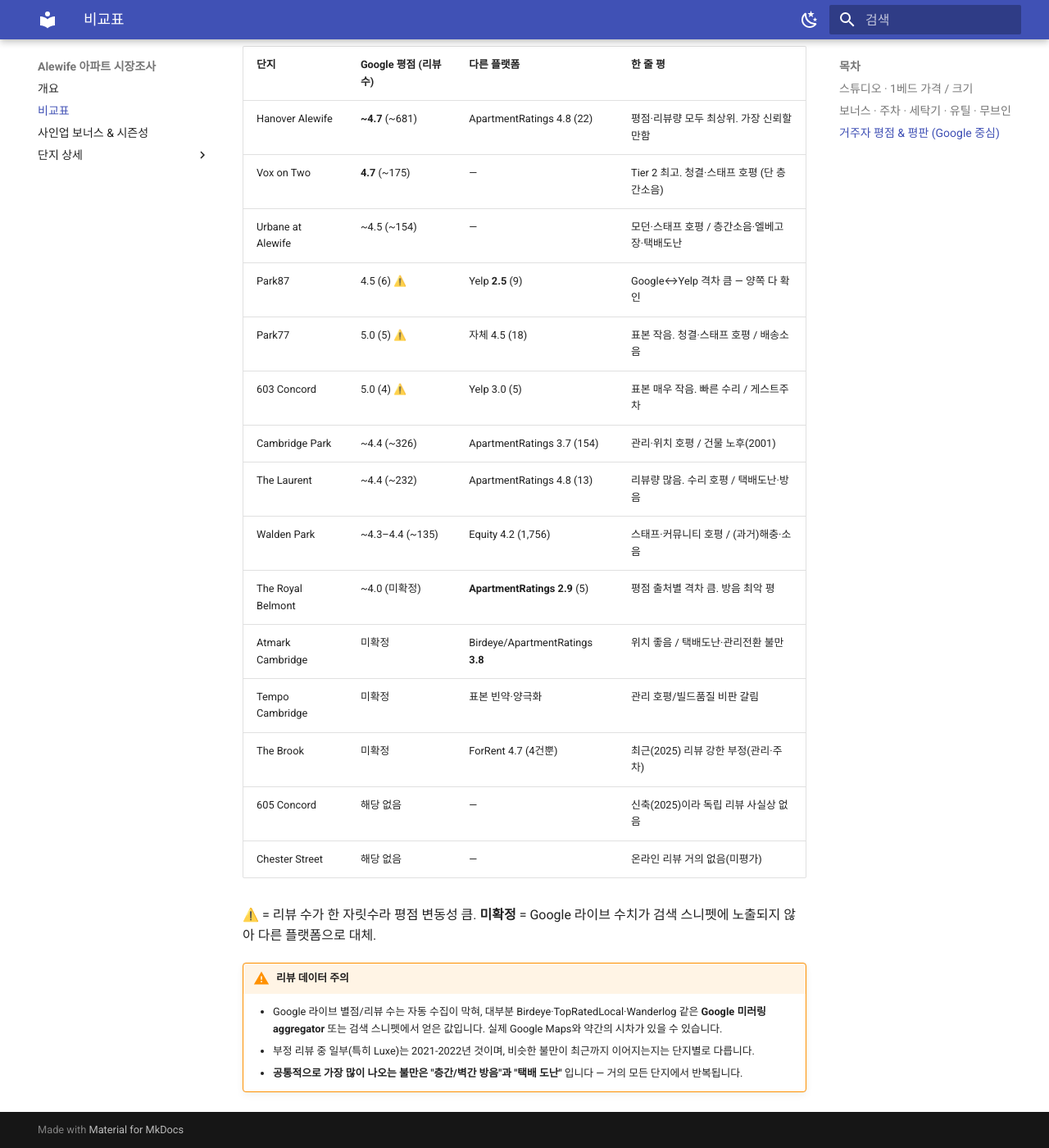
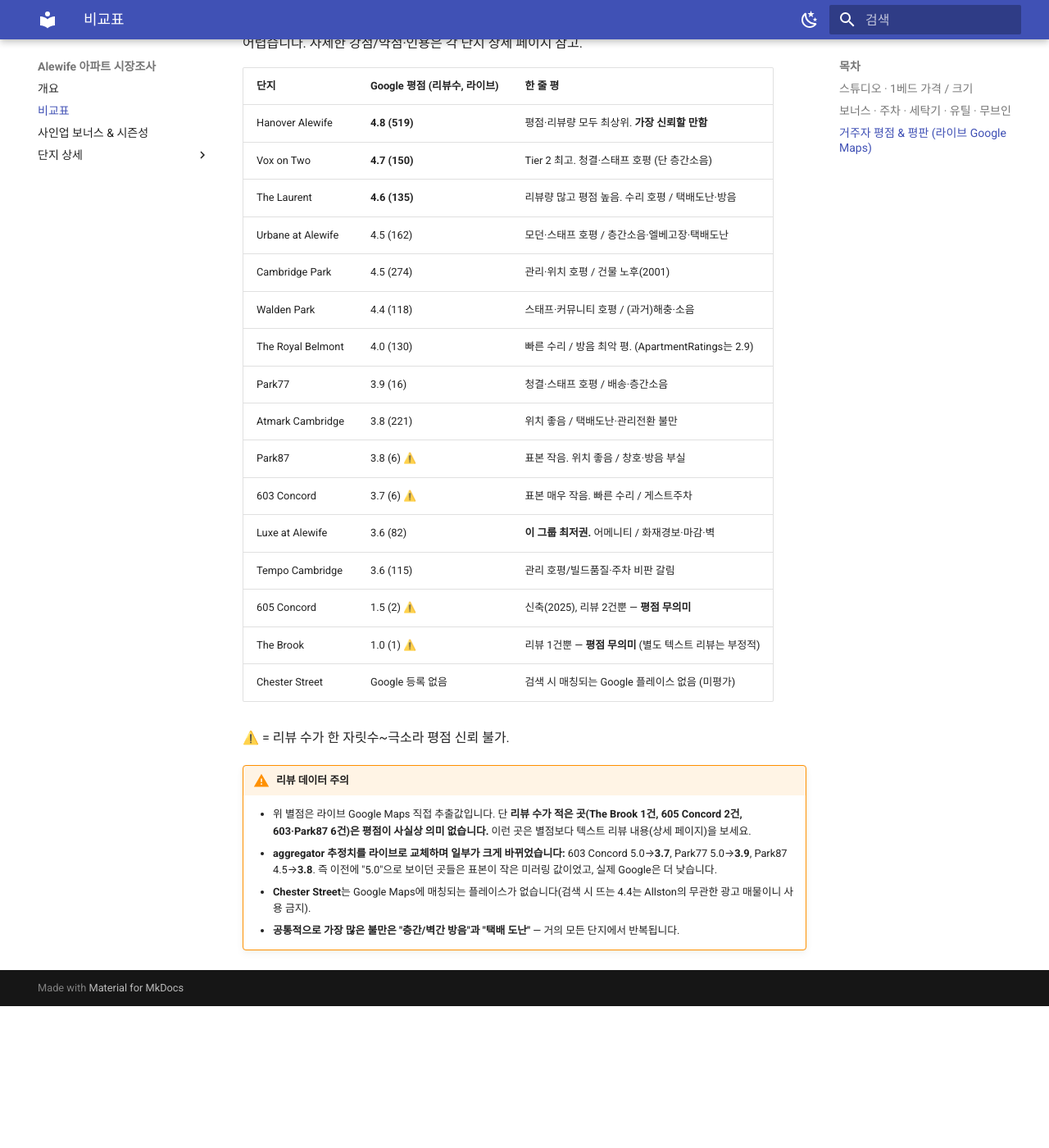
Before and after one commit to youngshk/boston-moving, an MkDocs documentation site: the page built from docs/comparison.md, in a window 1280 px wide and 1400 px high, scrolled down 3262 px. Shown: the whole window at 82% size. Built offline with MkDocs 1.6.1 and Material for MkDocs 9.7.7, drawn with Linux system fonts in a browser that asks for light colours; after the commit the page ends 4489 px from its top, so only the background shows below that; some of the changed text lies outside the part shown.

Commit message:
Google 평점을 Playwright 라이브 추출값으로 교체 (16개 단지)
aggregator 추정치 대신 2026-06-06 Google Maps 라이브 별점·리뷰수 반영.
603 Concord 5.0→3.7, Park77 5.0→3.9, Park87 4.5→3.8 등 보정.

Co-Authored-By: Claude Opus 4.8 (1M context) <noreply@anthropic.com>

```diff
--- a/docs/comparison.md
+++ b/docs/comparison.md
@@ -47,31 +47,33 @@
 !!! note "사인업 보너스 \"미확인\"의 의미"
     공식 사이트 배너가 Cloudflare/JS 위젯 뒤에 있어 직접 렌더링하지 못한 경우, aggregator(Apartments.com 등)에 표기된 프로모션을 옮긴 것입니다. 실제와 다를 수 있으니 전화 확인이 필요합니다. 반대로 **(공식)** 표기는 공식 사이트 배너에서 직접 확인된 것입니다.
 
-## 거주자 평점 & 평판 (Google 중심)
+## 거주자 평점 & 평판 (라이브 Google Maps)
 
-평점이 높은 순으로 정렬했습니다. **리뷰 수가 적을수록(특히 한 자릿수) 평점 1개가 평균을 크게 흔들므로** 숫자를 그대로 신뢰하기 어렵습니다. 자세한 강점/약점·인용은 각 단지 상세 페이지 참고.
+아래 별점·리뷰 수는 **2026-06-06 Google Maps에서 직접(Playwright) 추출한 라이브 값**입니다. 평점 높은 순 정렬. **리뷰 수가 적을수록(특히 한 자릿수) 평점 1개가 평균을 크게 흔드므로** 숫자를 그대로 신뢰하기 어렵습니다. 자세한 강점/약점·인용은 각 단지 상세 페이지 참고.
 
-| 단지 | Google 평점 (리뷰수) | 다른 플랫폼 | 한 줄 평 |
-|---|---|---|---|
-| Hanover Alewife | **~4.7** (~681) | ApartmentRatings 4.8 (22) | 평점·리뷰량 모두 최상위. 가장 신뢰할 만함 |
-| Vox on Two | **4.7** (~175) | — | Tier 2 최고. 청결·스태프 호평 (단 층간소음) |
-| Urbane at Alewife | ~4.5 (~154) | — | 모던·스태프 호평 / 층간소음·엘베고장·택배도난 |
-| Park87 | 4.5 (6) ⚠️ | Yelp **2.5** (9) | Google↔Yelp 격차 큼 — 양쪽 다 확인 |
-| Park77 | 5.0 (5) ⚠️ | 자체 4.5 (18) | 표본 작음. 청결·스태프 호평 / 배송소음 |
-| 603 Concord | 5.0 (4) ⚠️ | Yelp 3.0 (5) | 표본 매우 작음. 빠른 수리 / 게스트주차 |
-| Cambridge Park | ~4.4 (~326) | ApartmentRatings 3.7 (154) | 관리·위치 호평 / 건물 노후(2001) |
-| The Laurent | ~4.4 (~232) | ApartmentRatings 4.8 (13) | 리뷰량 많음. 수리 호평 / 택배도난·방음 |
-| Walden Park | ~4.3–4.4 (~135) | Equity 4.2 (1,756) | 스태프·커뮤니티 호평 / (과거)해충·소음 |
-| The Royal Belmont | ~4.0 (미확정) | **ApartmentRatings 2.9** (5) | 평점 출처별 격차 큼. 방음 최악 평 |
-| Atmark Cambridge | 미확정 | Birdeye/ApartmentRatings **3.8** | 위치 좋음 / 택배도난·관리전환 불만 |
-| Tempo Cambridge | 미확정 | 표본 빈약·양극화 | 관리 호평/빌드품질 비판 갈림 |
-| The Brook | 미확정 | ForRent 4.7 (4건뿐) | 최근(2025) 리뷰 강한 부정(관리·주차) |
-| 605 Concord | 해당 없음 | — | 신축(2025)이라 독립 리뷰 사실상 없음 |
-| Chester Street | 해당 없음 | — | 온라인 리뷰 거의 없음(미평가) |
+| 단지 | Google 평점 (리뷰수, 라이브) | 한 줄 평 |
+|---|---|---|
+| Hanover Alewife | **4.8 (519)** | 평점·리뷰량 모두 최상위. **가장 신뢰할 만함** |
+| Vox on Two | **4.7 (150)** | Tier 2 최고. 청결·스태프 호평 (단 층간소음) |
+| The Laurent | **4.6 (135)** | 리뷰량 많고 평점 높음. 수리 호평 / 택배도난·방음 |
+| Urbane at Alewife | 4.5 (162) | 모던·스태프 호평 / 층간소음·엘베고장·택배도난 |
+| Cambridge Park | 4.5 (274) | 관리·위치 호평 / 건물 노후(2001) |
+| Walden Park | 4.4 (118) | 스태프·커뮤니티 호평 / (과거)해충·소음 |
+| The Royal Belmont | 4.0 (130) | 빠른 수리 / 방음 최악 평. (ApartmentRatings는 2.9) |
+| Park77 | 3.9 (16) | 청결·스태프 호평 / 배송·층간소음 |
+| Atmark Cambridge | 3.8 (221) | 위치 좋음 / 택배도난·관리전환 불만 |
+| Park87 | 3.8 (6) ⚠️ | 표본 작음. 위치 좋음 / 창호·방음 부실 |
+| 603 Concord | 3.7 (6) ⚠️ | 표본 매우 작음. 빠른 수리 / 게스트주차 |
+| Luxe at Alewife | 3.6 (82) | **이 그룹 최저권.** 어메니티 / 화재경보·마감·벽 |
+| Tempo Cambridge | 3.6 (115) | 관리 호평/빌드품질·주차 비판 갈림 |
+| 605 Concord | 1.5 (2) ⚠️ | 신축(2025), 리뷰 2건뿐 — **평점 무의미** |
+| The Brook | 1.0 (1) ⚠️ | 리뷰 1건뿐 — **평점 무의미** (별도 텍스트 리뷰는 부정적) |
+| Chester Street | Google 등록 없음 | 검색 시 매칭되는 Google 플레이스 없음 (미평가) |
 
-⚠️ = 리뷰 수가 한 자릿수라 평점 변동성 큼. **미확정** = Google 라이브 수치가 검색 스니펫에 노출되지 않아 다른 플랫폼으로 대체.
+⚠️ = 리뷰 수가 한 자릿수~극소라 평점 신뢰 불가.
 
 !!! warning "리뷰 데이터 주의"
-    - Google 라이브 별점/리뷰 수는 자동 수집이 막혀, 대부분 Birdeye·TopRatedLocal·Wanderlog 같은 **Google 미러링 aggregator** 또는 검색 스니펫에서 얻은 값입니다. 실제 Google Maps와 약간의 시차가 있을 수 있습니다.
-    - 부정 리뷰 중 일부(특히 Luxe)는 2021-2022년 것이며, 비슷한 불만이 최근까지 이어지는지는 단지별로 다릅니다.
-    - **공통적으로 가장 많이 나오는 불만은 "층간/벽간 방음"과 "택배 도난"** 입니다 — 거의 모든 단지에서 반복됩니다.
+    - 위 별점은 라이브 Google Maps 직접 추출값입니다. 단 **리뷰 수가 적은 곳(The Brook 1건, 605 Concord 2건, 603·Park87 6건)은 평점이 사실상 의미 없습니다.** 이런 곳은 별점보다 텍스트 리뷰 내용(상세 페이지)을 보세요.
+    - **aggregator 추정치를 라이브로 교체하며 일부가 크게 바뀌었습니다:** 603 Concord 5.0→**3.7**, Park77 5.0→**3.9**, Park87 4.5→**3.8**. 즉 이전에 "5.0"으로 보이던 곳들은 표본이 작은 미러링 값이었고, 실제 Google은 더 낮습니다.
+    - **Chester Street**는 Google Maps에 매칭되는 플레이스가 없습니다(검색 시 뜨는 4.4는 Allston의 무관한 광고 매물이니 사용 금지).
+    - **공통적으로 가장 많은 불만은 "층간/벽간 방음"과 "택배 도난"** — 거의 모든 단지에서 반복됩니다.
```
Also changed, not shown: docs/index.md (+2 -2 lines), docs/tier1.md (+4 -4 lines), docs/tier2.md (+4 -4 lines), docs/tier3.md (+5 -5 lines), docs/tier4.md (+3 -3 lines).
